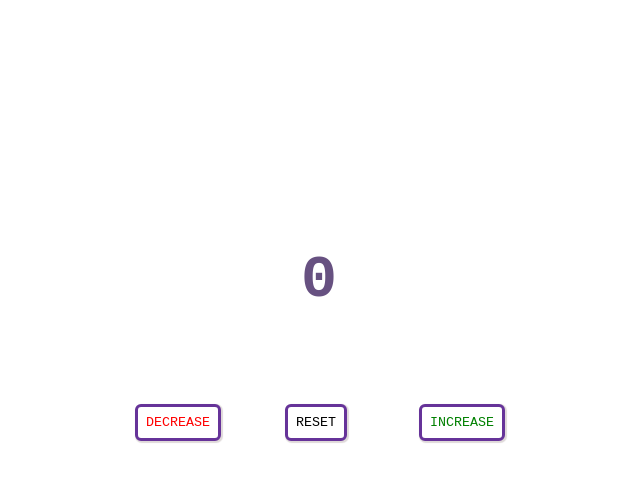
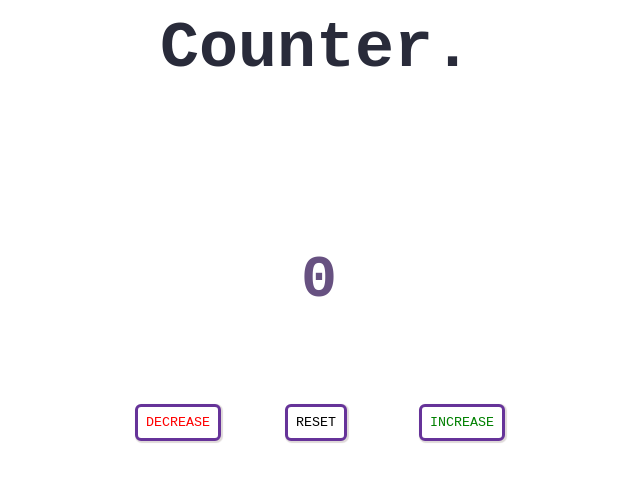
Before and after one commit to leonplatense06/web_counter, a plain HTML site: page index.html in a window 1280 px wide. Both pictures are taken after a click on the button "RESET". Shown: the whole page, without its empty margins (324-964 px from the left). Drawn offline with Linux system fonts and the light colour scheme.

Commit message:
added a title and modifications to the script

```diff
--- a/index.html
+++ b/index.html
@@ -8,6 +8,7 @@
     <title>Counter</title>
 </head>
 <body>
+    <h1 id="counter-title">Counter.</h1>
     <div id="counter-body">
         <h1 id="counter">0</h1>
         <button class="controls" id="decrease-button" onclick="decreaseCounter()">DECREASE</button>
--- a/script.js
+++ b/script.js
@@ -1,4 +1,6 @@
 counter = document.getElementById("counter");
+title = document.getElementById("counter-title");
+times = 0;
 
 function decreaseCounter(){
     updateCounter(parseInt(counter.innerText) - 1);
@@ -15,9 +17,14 @@ function increaseCounter() {
 function updateCounter(newValue){
     if (newValue >= 0){
         counter.style.left = 3 + "px";
+        if (newValue > 0)
+            title.style.color = "green";
+        else
+            title.style.color = "rgb(41, 43, 58)";
     }
     else {
         counter.style.left = -15 + "px";
+        title.style.color = "red";
     }
     counter.innerText = String(newValue);
 }
--- a/style.css
+++ b/style.css
@@ -65,3 +65,11 @@ body {
     left: 3px;
     top: -50px;
 }
+
+#counter-title {
+    position: absolute;
+    margin-top: -300px;
+    font-size: 65px;
+    font-family: monospace;
+    color: rgb(41, 43, 58);
+}
```
